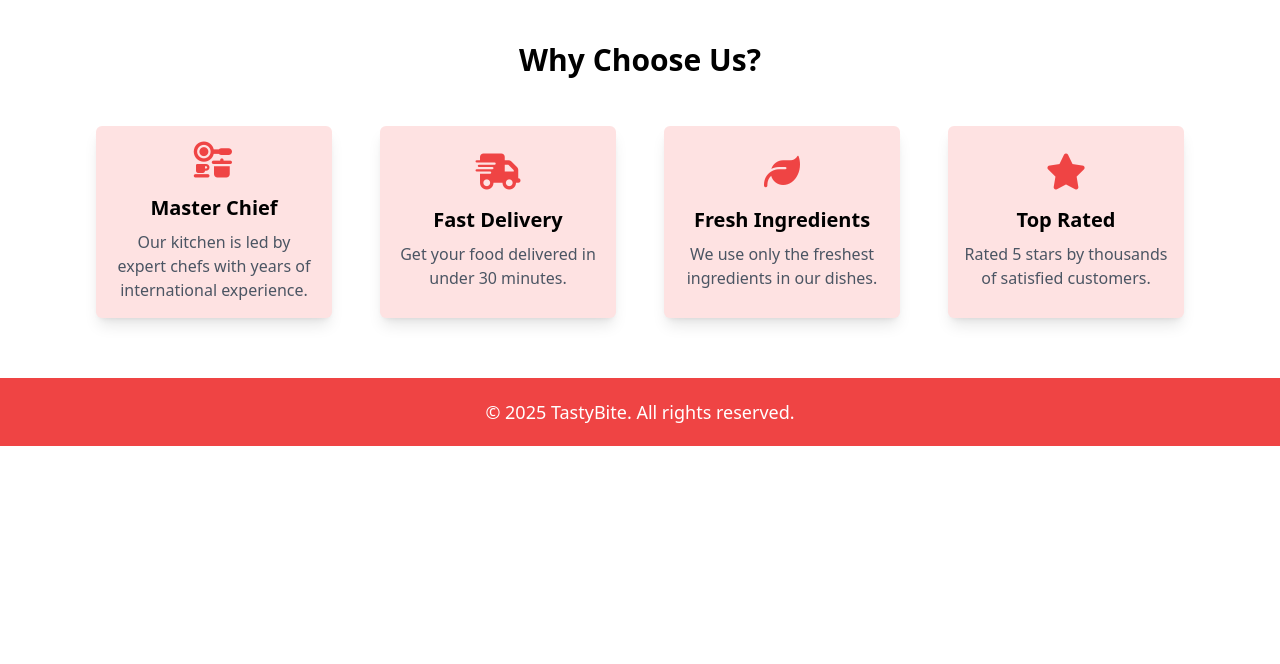
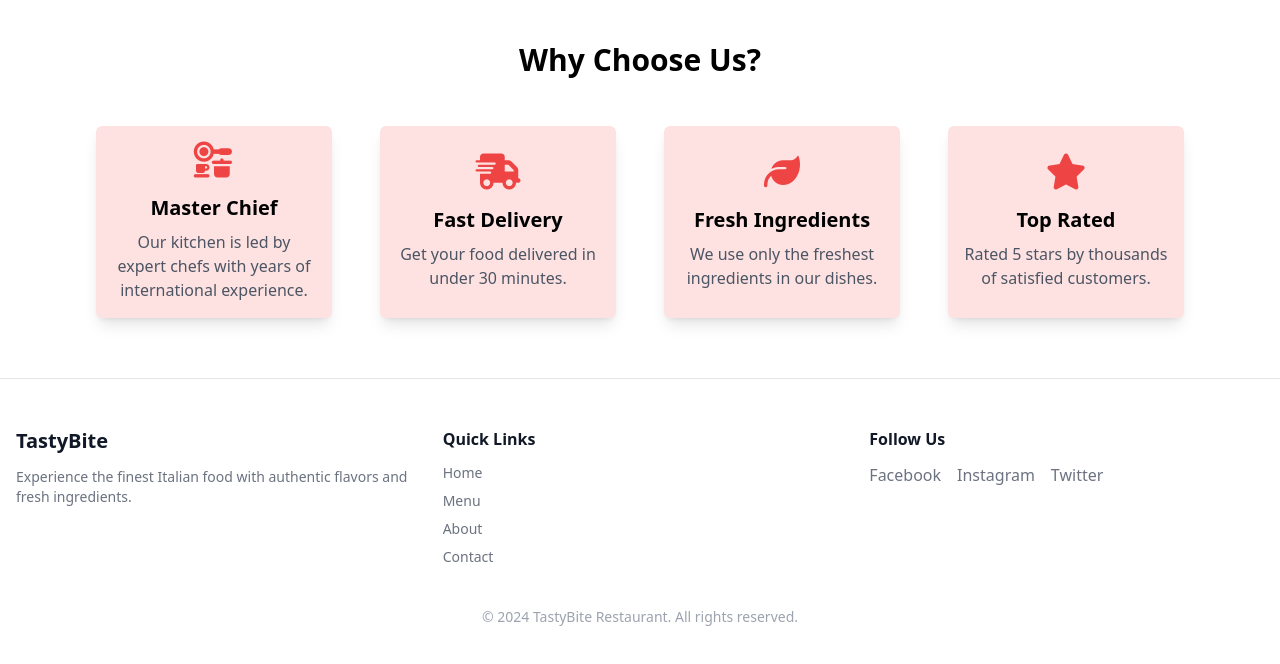
Before and after one commit to Mu7ammedNasser/ITI-PD, a website: page CLS/TastyBites/src/index.html in a window 1280 px wide. Shown: the part 822-1486 px from the top of the page. Before the commit the page ends 1268 px from the top, so only its background shows below. Drawn offline with nearby package versions, Linux system fonts and the light colour scheme; files that its build step writes are made by us from their sources.

Commit message:
update footer and final touches

```diff
--- a/CLS/TastyBites/src/about.html
+++ b/CLS/TastyBites/src/about.html
@@ -78,7 +78,9 @@
               class="flex items-center rounded gap-1 p-2 hover:bg-red-100 transition-all hover:ms-1 hover:md:ms-0"
             >
               <i class="fa-solid text-red-500 fa-phone"></i>
-              <a href="./contact.html" class="block text-black rounded">Contact</a>
+              <a href="./contact.html" class="block text-black rounded"
+                >Contact</a
+              >
             </li>
           </ul>
         </div>
@@ -115,10 +117,44 @@
         opportunity to connect.
       </p>
     </section>
-    <footer class="bg-red-500 p-5 fixed bottom-0 w-full">
-      <p class="text-center text-lg text-white">
-        &copy; 2025 TastyBite. All rights reserved.
-      </p>
+    <footer class="bg-red border-t border-gray-200 py-12 px-4 fixed bottom-0 w-full" >
+      <div class="max-w-7xl mx-auto grid grid-cols-1 md:grid-cols-3 gap-8">
+        <!-- Brand -->
+        <div>
+          <h3 class="text-xl font-bold text-gray-900 mb-3">TastyBite</h3>
+          <p class="text-gray-500 text-sm">
+            Experience the finest Italian food with authentic flavors and fresh
+            ingredients.
+          </p>
+        </div>
+
+        <!-- Links -->
+        <div>
+          <h4 class="font-semibold text-gray-900 mb-3">Quick Links</h4>
+          <ul class="space-y-2 text-sm text-gray-500">
+            <li><a href="./index.html" class="hover:text-red-500">Home</a></li>
+            <li><a href="#" class="hover:text-red-500">Menu</a></li>
+            <li><a href="./about.html" class="hover:text-red-500">About</a></li>
+            <li>
+              <a href="./contact.html" class="hover:text-red-500">Contact</a>
+            </li>
+          </ul>
+        </div>
+
+        <!-- Social -->
+        <div>
+          <h4 class="font-semibold text-gray-900 mb-3">Follow Us</h4>
+          <div class="flex gap-4">
+            <a href="#" class="text-gray-500 hover:text-red-500">Facebook</a>
+            <a href="#" class="text-gray-500 hover:text-red-500">Instagram</a>
+            <a href="#" class="text-gray-500 hover:text-red-500">Twitter</a>
+          </div>
+        </div>
+      </div>
+
+      <div class="text-center text-sm text-gray-400 mt-10">
+        © 2024 Gustoso Restaurant. All rights reserved.
+      </div>
     </footer>
 
     <!-- Include Navbar
@@ -130,7 +166,6 @@
           document.getElementById("navbar-placeholder").innerHTML = data;
         });
     </script> -->
-        <script src="https://unpkg.com/flowbite/dist/flowbite.js"></script>
-
+    <script src="https://unpkg.com/flowbite/dist/flowbite.js"></script>
   </body>
 </html>
--- a/CLS/TastyBites/src/contact.html
+++ b/CLS/TastyBites/src/contact.html
@@ -96,7 +96,7 @@
       </div>
     </nav>
 
-    <form class="w-full px-5 md:w-1/2 mx-auto mt-32">
+    <form class="w-full px-5 md:w-1/2 mx-auto my-32">
       <div class="relative z-0 w-full mb-5 group">
         <input
           type="text"
@@ -179,12 +179,44 @@
         });
     </script> -->
 
-    <footer class="bg-red-500 p-5 fixed bottom-0 w-full">
+    <footer class="bg-white border-t border-gray-200 py-12 px-4">
+      <div class="max-w-7xl mx-auto grid grid-cols-1 md:grid-cols-3 gap-8">
+        <!-- Brand -->
+        <div>
+          <h3 class="text-xl font-bold text-gray-900 mb-3">TastyBite</h3>
+          <p class="text-gray-500 text-sm">
+            Experience the finest Italian food with authentic flavors and fresh
+            ingredients.
+          </p>
+        </div>
 
-      <p class="text-center text-lg text-white">
-        &copy; 2025 TastyBite. All rights reserved.
-      </p>
+        <!-- Links -->
+        <div>
+          <h4 class="font-semibold text-gray-900 mb-3">Quick Links</h4>
+          <ul class="space-y-2 text-sm text-gray-500">
+            <li><a href="./index.html" class="hover:text-red-500">Home</a></li>
+            <li><a href="#" class="hover:text-red-500">Menu</a></li>
+            <li><a href="./about.html" class="hover:text-red-500">About</a></li>
+            <li><a href="./contact.html" class="hover:text-red-500">Contact</a></li>
+          </ul>
+        </div>
+
+        <!-- Social -->
+        <div>
+          <h4 class="font-semibold text-gray-900 mb-3">Follow Us</h4>
+          <div class="flex gap-4">
+            <a href="#" class="text-gray-500 hover:text-red-500">Facebook</a>
+            <a href="#" class="text-gray-500 hover:text-red-500">Instagram</a>
+            <a href="#" class="text-gray-500 hover:text-red-500">Twitter</a>
+          </div>
+        </div>
+      </div>
+
+      <div class="text-center text-sm text-gray-400 mt-10">
+        © 2024 Gustoso Restaurant. All rights reserved.
+      </div>
     </footer>
+
     <script src="https://unpkg.com/flowbite/dist/flowbite.js"></script>
   </body>
 </html>
--- a/CLS/TastyBites/src/index.html
+++ b/CLS/TastyBites/src/index.html
@@ -132,19 +132,16 @@
         >
           Order Now
         </button>
-        <button
-          class="absolute bottom-0 text-white px-6 py-3  "
-        >
-            <a href="#why-us" class="block text-heading rounded flex flex-col items-center">
+        <button class="absolute bottom-0 text-white px-6 py-3">
+          <a
+            href="#why-us"
+            class="block text-heading rounded flex flex-col items-center"
+          >
             <span>Why Us</span>
             <i class="fa-solid fa-arrow-down mt-2 animate-bounce"></i>
-            </a>
-
+          </a>
         </button>
-
-
       </div>
-
     </section>
     <!-- hero Section  -->
 
@@ -194,11 +191,44 @@
       </div>
     </section>
 
-    <footer class="bg-red-500 p-5">
+    <footer class="bg-white border-t border-gray-200 py-12 px-4">
+      <div class="max-w-7xl mx-auto grid grid-cols-1 md:grid-cols-3 gap-8">
+        <!-- Brand -->
+        <div>
+          <h3 class="text-xl font-bold text-gray-900 mb-3">TastyBite</h3>
+          <p class="text-gray-500 text-sm">
+            Experience the finest Italian food with authentic flavors and fresh
+            ingredients.
+          </p>
+        </div>
 
-      <p class="text-center text-lg text-white">
-        &copy; 2025 TastyBite. All rights reserved.
-      </p>
+        <!-- Links -->
+        <div>
+          <h4 class="font-semibold text-gray-900 mb-3">Quick Links</h4>
+          <ul class="space-y-2 text-sm text-gray-500">
+            <li><a href="./index.html" class="hover:text-red-500">Home</a></li>
+            <li><a href="#" class="hover:text-red-500">Menu</a></li>
+            <li><a href="./about.html" class="hover:text-red-500">About</a></li>
+            <li>
+              <a href="./contact.html" class="hover:text-red-500">Contact</a>
+            </li>
+          </ul>
+        </div>
+
+        <!-- Social -->
+        <div>
+          <h4 class="font-semibold text-gray-900 mb-3">Follow Us</h4>
+          <div class="flex gap-4">
+            <a href="#" class="text-gray-500 hover:text-red-500">Facebook</a>
+            <a href="#" class="text-gray-500 hover:text-red-500">Instagram</a>
+            <a href="#" class="text-gray-500 hover:text-red-500">Twitter</a>
+          </div>
+        </div>
+      </div>
+
+      <div class="text-center text-sm text-gray-400 mt-10">
+        © 2024 TastyBite Restaurant. All rights reserved.
+      </div>
     </footer>
     <!-- whyus -->
 
```
